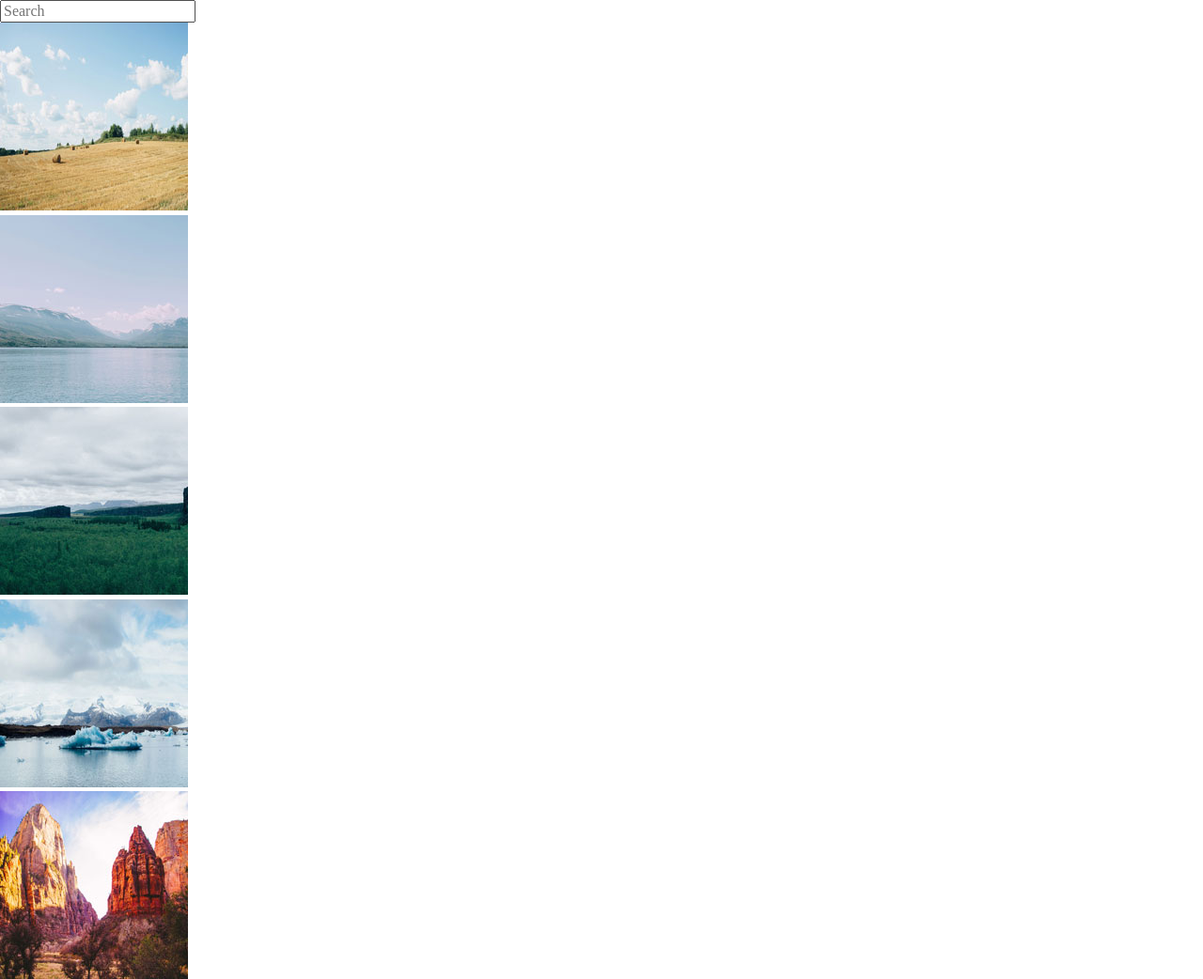
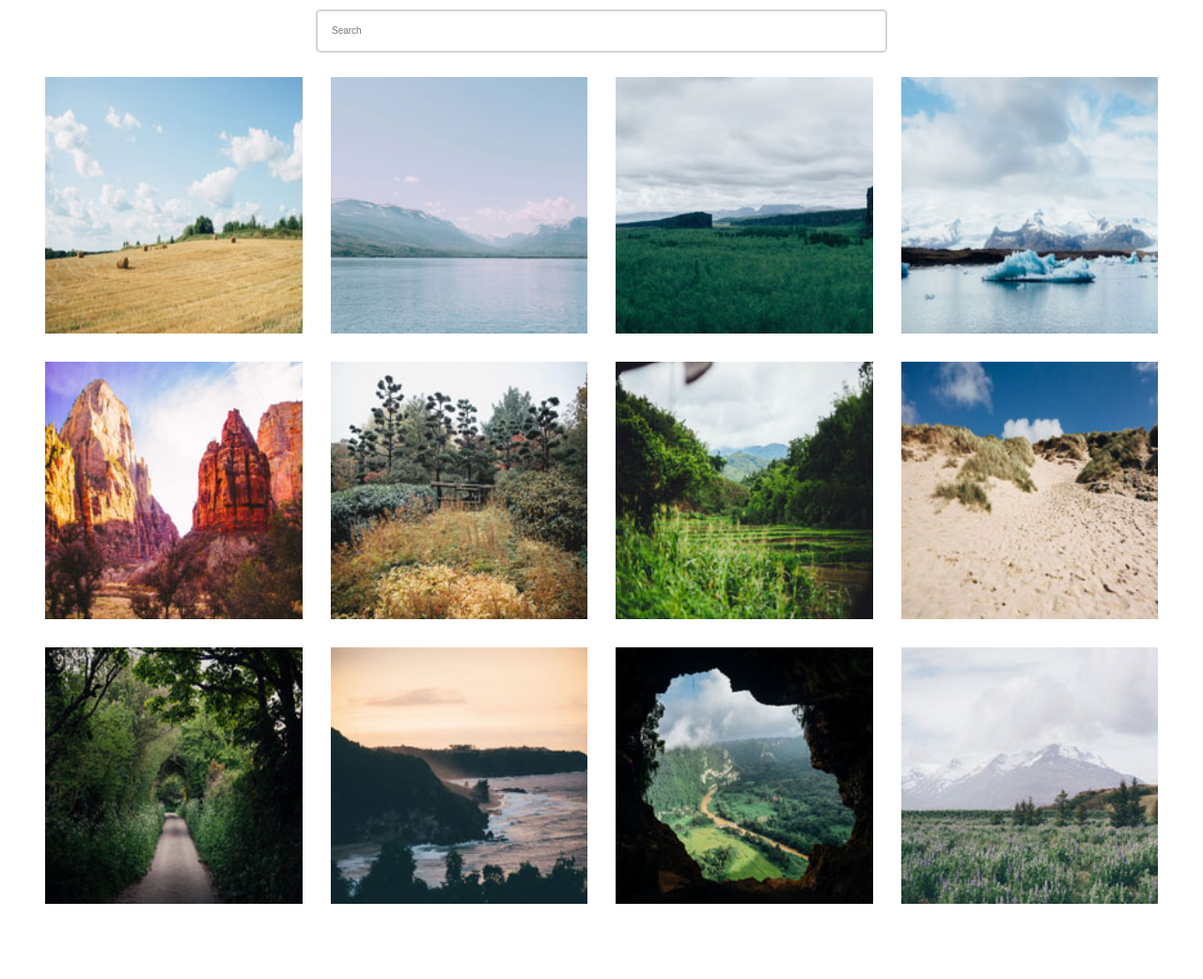
Before and after one commit to ChuckSwebdesigner/5th-project, a plain HTML site: page index.html in a window 1280 px wide. Shown: the top 1042 px of the page at 94% size. After the commit the page ends 978 px from the top, so only its background shows below. Drawn offline with Linux system fonts and the light colour scheme.

Commit message:
Update styles.css
Added the CSS

```diff
--- a/css/styles.css
+++ b/css/styles.css
@@ -1,3 +1,33 @@
+body {
+  box-sizing: border-box;
+  margin: 0 auto;
+  width: 95%;
+}
+
+.search {
+  display: flex;
+  justify-content: center;
+}
+
+#search {
+  margin: 1em;
+  width: 50%;
+  padding: 15px;
+  border: solid lightgrey 2px;
+  border-radius: 5px;
+  font-family: arial;
+  font-size: 10px;
+}
+
 .gallery {
-    display: grid;
+  display: grid;
+  grid-template-columns: repeat(4, minmax(150px, 1fr));
+  grid-gap: 30px;
+  margin: 1em;
 }
+
+img {
+  width: 100%;
+  display: flex;
+  justify-content: center;
+}
```
